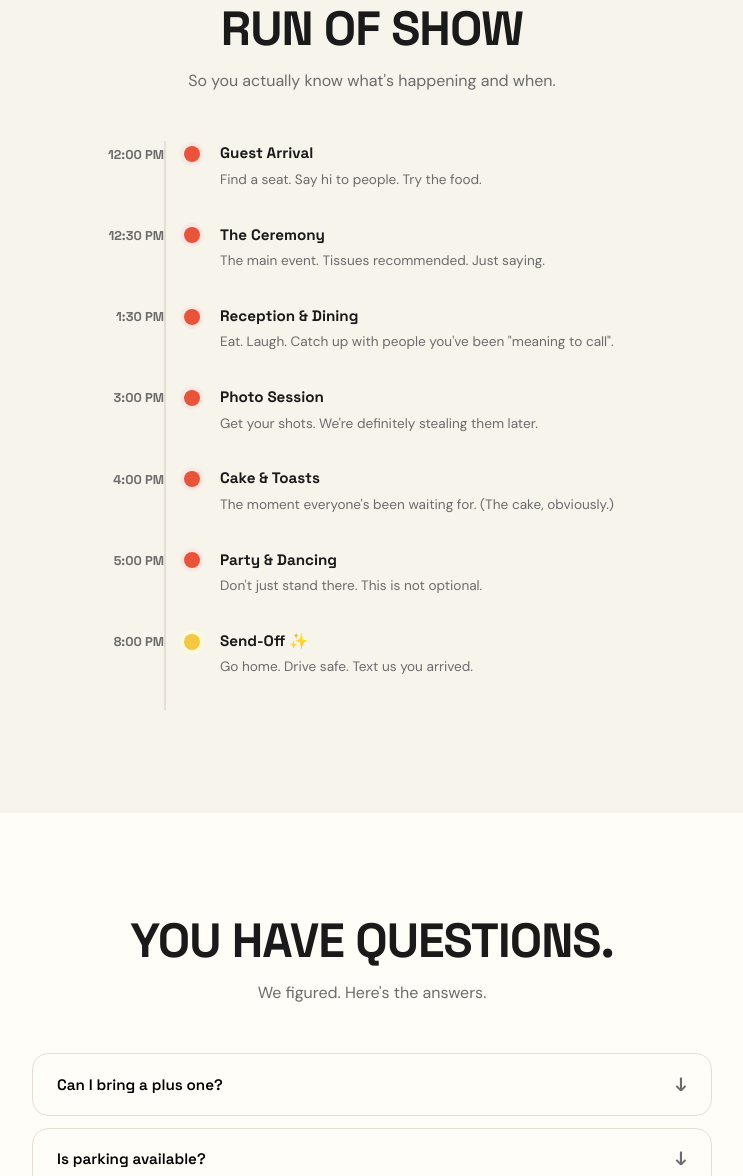
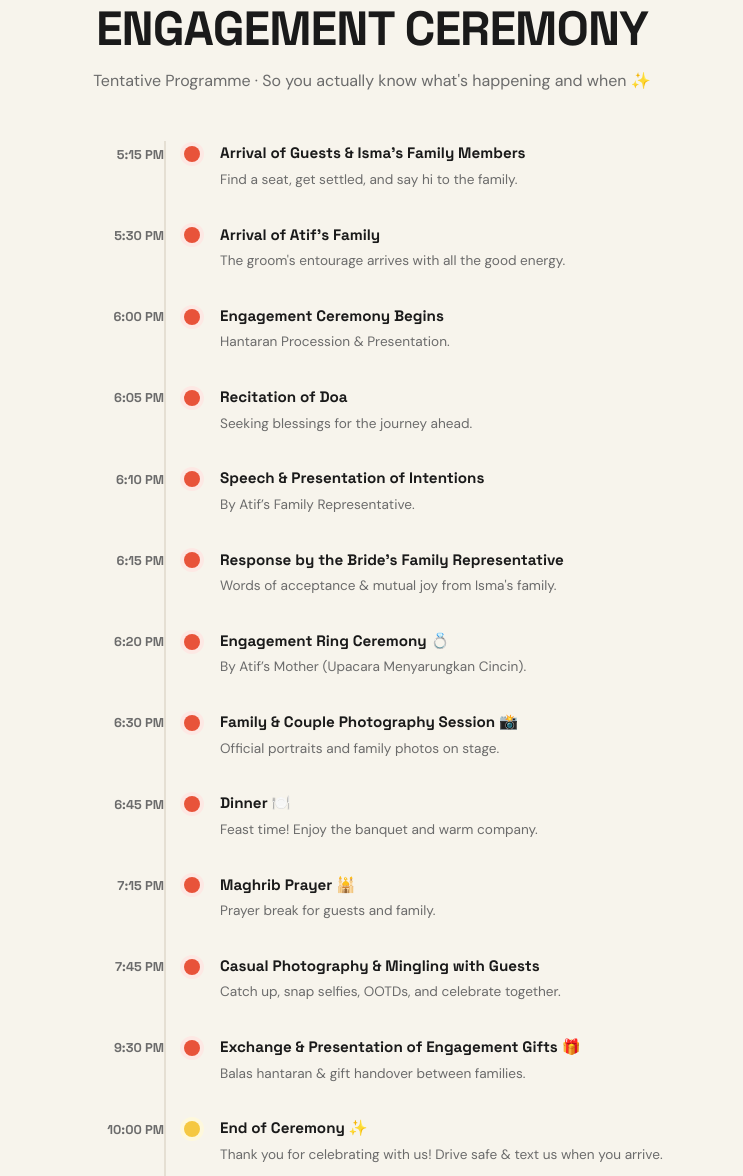
Before and after one commit to Tengshoo/Wedding-RSVP-GENZ, a plain HTML site: page index.html in a window 1280 px wide. Shown: the part 8398-9574 px from the top of the page, without its empty margins (268-1011 px from the left). Drawn offline with Linux system fonts and the light colour scheme; no server answers.

Commit message:
feat(programme): update run of show with official engagement ceremony schedule

```diff
--- a/index.html
+++ b/index.html
@@ -30,7 +30,7 @@
     href="https://fonts.googleapis.com/css2?family=Space+Grotesk:wght@300;400;500;600;700&family=DM+Sans:ital,wght@0,300;0,400;0,500;0,600;1,400&family=Caveat:wght@400;500;600;700&family=Instrument+Serif:ital@0;1&display=swap"
     rel="stylesheet" />
 
-  <link rel="stylesheet" href="style.css?v=2.4" />
+  <link rel="stylesheet" href="style.css?v=2.5" />
 </head>
 
 <body>
@@ -149,14 +149,16 @@
           <div class="scrapbook">
             <div class="polaroid polaroid--main" id="mainPolaroid">
               <div class="polaroid-img-wrap">
-                <img src="assets/images/hero-couple.jpg" alt="Muhammad Atif & Ismasari" class="polaroid-img" loading="eager" />
+                <img src="assets/images/hero-couple.jpg" alt="Muhammad Atif & Ismasari" class="polaroid-img"
+                  loading="eager" />
               </div>
               <p class="polaroid-caption">literally us ✨</p>
             </div>
 
             <div class="polaroid polaroid--secondary">
               <div class="polaroid-img-wrap">
-                <img src="assets/images/ring-polaroid.jpg" alt="The Engagement Ring" class="polaroid-img" loading="eager" />
+                <img src="assets/images/ring-polaroid.jpg" alt="The Engagement Ring" class="polaroid-img"
+                  loading="eager" />
               </div>
               <p class="polaroid-caption">finally. 💍</p>
             </div>
@@ -320,7 +322,8 @@
               <!-- STEP 3 -->
               <div class="rsvp-step" id="step3" aria-hidden="true" role="group" aria-label="Step 3: Wishes and song">
                 <h3 class="rsvp-step-title">Leave us your wishes 💌</h3>
-                <p class="rsvp-step-hint" id="step3Hint">We read every single one. Messages will appear on the wall below! ✨</p>
+                <p class="rsvp-step-hint" id="step3Hint">We read every single one. Messages will appear on the wall
+                  below! ✨</p>
 
                 <div class="form-group">
                   <label class="form-label">Vibe Check</label>
@@ -533,7 +536,8 @@
         <div class="couple-grid">
           <div class="profile-card reveal-up" data-person="atif">
             <div class="profile-photo-wrap">
-              <img src="assets/images/atif.jpg" alt="Muhammad Atif - Professional Overthinker" class="profile-photo-img" loading="lazy" />
+              <img src="assets/images/atif.jpg" alt="Muhammad Atif - Professional Overthinker" class="profile-photo-img"
+                loading="lazy" />
               <div class="profile-sticker profile-sticker--1" aria-hidden="true">🚗</div>
               <div class="profile-sticker profile-sticker--2" aria-hidden="true">⚙️</div>
             </div>
@@ -558,7 +562,8 @@
 
           <div class="profile-card reveal-up" data-person="isma">
             <div class="profile-photo-wrap">
-              <img src="assets/images/isma.jpg" alt="Ismasari - CEO of Being Right" class="profile-photo-img" loading="lazy" />
+              <img src="assets/images/isma.jpg" alt="Ismasari - CEO of Being Right" class="profile-photo-img"
+                loading="lazy" />
               <div class="profile-sticker profile-sticker--1" aria-hidden="true">👑</div>
               <div class="profile-sticker profile-sticker--2" aria-hidden="true">✨</div>
             </div>
@@ -591,28 +596,34 @@
         <div class="gallery reveal-up">
           <!-- EDITABLE: Replace placeholders with actual images -->
           <div class="gallery-item gallery-item--large" tabindex="0" aria-label="Photo: caught in 4K">
-            <img src="assets/images/gallery-1.jpg" alt="caught in 4K - Atif and Isma selfie" class="gallery-img" loading="lazy" />
+            <img src="assets/images/gallery-1.jpg" alt="caught in 4K - Atif and Isma selfie" class="gallery-img"
+              loading="lazy" />
             <div class="gallery-caption">caught in 4K</div>
           </div>
           <div class="gallery-item" tabindex="0" aria-label="Photo: before the wedding planning stress">
-            <img src="assets/images/gallery-2.jpg" alt="before the wedding planning stress - sunset walk" class="gallery-img" loading="lazy" />
+            <img src="assets/images/gallery-2.jpg" alt="before the wedding planning stress - sunset walk"
+              class="gallery-img" loading="lazy" />
             <div class="gallery-caption">before the wedding planning stress</div>
           </div>
           <div class="gallery-item" tabindex="0" aria-label="Photo: she said yes">
-            <img src="assets/images/gallery-3.jpg" alt="she said yes - engagement ring" class="gallery-img" loading="lazy" />
+            <img src="assets/images/gallery-3.jpg" alt="she said yes - engagement ring" class="gallery-img"
+              loading="lazy" />
             <div class="gallery-caption">she said yes 🥹</div>
           </div>
           <div class="gallery-item gallery-item--tall" tabindex="0"
             aria-label="Photo: he had no idea what he was doing">
-            <img src="assets/images/gallery-4.jpg" alt="he had no idea what he was doing - playful cooking" class="gallery-img" loading="lazy" />
+            <img src="assets/images/gallery-4.jpg" alt="he had no idea what he was doing - playful cooking"
+              class="gallery-img" loading="lazy" />
             <div class="gallery-caption">he had no idea what he was doing</div>
           </div>
           <div class="gallery-item" tabindex="0" aria-label="Photo: certified yap session">
-            <img src="assets/images/gallery-5.jpg" alt="certified yap session - coffee date" class="gallery-img" loading="lazy" />
+            <img src="assets/images/gallery-5.jpg" alt="certified yap session - coffee date" class="gallery-img"
+              loading="lazy" />
             <div class="gallery-caption">certified yap session</div>
           </div>
           <div class="gallery-item" tabindex="0" aria-label="Photo: us every weekend">
-            <img src="assets/images/gallery-6.jpg" alt="us every weekend honestly - cozy boba couch moment" class="gallery-img" loading="lazy" />
+            <img src="assets/images/gallery-6.jpg" alt="us every weekend honestly - cozy boba couch moment"
+              class="gallery-img" loading="lazy" />
             <div class="gallery-caption">us every weekend honestly</div>
           </div>
         </div>
@@ -625,7 +636,8 @@
         <div class="soundtrack-card">
           <div class="soundtrack-badge">
             <svg class="spotify-logo" width="18" height="18" viewBox="0 0 24 24" fill="#1DB954" aria-hidden="true">
-              <path d="M12 0C5.4 0 0 5.4 0 12s5.4 12 12 12 12-5.4 12-12S18.66 0 12 0zm5.521 17.34c-.24.359-.66.48-1.021.24-2.82-1.74-6.36-2.101-10.561-1.141-.418.122-.779-.179-.899-.539-.12-.421.18-.78.54-.9 4.56-1.021 8.52-.6 11.64 1.32.42.18.479.659.301 1.02zm1.44-3.3c-.301.42-.841.6-1.262.3-3.239-1.98-8.159-2.58-11.939-1.38-.479.12-1.02-.12-1.14-.6-.12-.48.12-1.021.6-1.141C9.6 9.9 15 10.561 18.72 12.84c.361.181.54.78.241 1.2zm.12-3.36C15.24 8.4 8.82 8.16 5.16 9.301c-.6.179-1.2-.181-1.38-.721-.18-.601.18-1.2.72-1.381 4.26-1.26 11.28-1.02 15.721 1.621.539.3.719 1.02.419 1.56-.299.421-1.02.599-1.559.3z"/>
+              <path
+                d="M12 0C5.4 0 0 5.4 0 12s5.4 12 12 12 12-5.4 12-12S18.66 0 12 0zm5.521 17.34c-.24.359-.66.48-1.021.24-2.82-1.74-6.36-2.101-10.561-1.141-.418.122-.779-.179-.899-.539-.12-.421.18-.78.54-.9 4.56-1.021 8.52-.6 11.64 1.32.42.18.479.659.301 1.02zm1.44-3.3c-.301.42-.841.6-1.262.3-3.239-1.98-8.159-2.58-11.939-1.38-.479.12-1.02-.12-1.14-.6-.12-.48.12-1.021.6-1.141C9.6 9.9 15 10.561 18.72 12.84c.361.181.54.78.241 1.2zm.12-3.36C15.24 8.4 8.82 8.16 5.16 9.301c-.6.179-1.2-.181-1.38-.721-.18-.601.18-1.2.72-1.381 4.26-1.26 11.28-1.02 15.721 1.621.539.3.719 1.02.419 1.56-.299.421-1.02.599-1.559.3z" />
             </svg>
             <span>OUR WEDDING ANTHEM · TRENDING ON SPOTIFY</span>
           </div>
@@ -634,8 +646,8 @@
           <div class="soundtrack-embed-wrap">
             <iframe style="border-radius:12px; border:none; width:100%; height:152px;"
               src="https://open.spotify.com/embed/track/2plbrEY59IikOBgBGLjaoe?utm_source=generator&theme=0"
-              allow="autoplay; clipboard-write; encrypted-media; fullscreen; picture-in-picture"
-              loading="lazy" title="Spotify: Die With A Smile by Lady Gaga & Bruno Mars"></iframe>
+              allow="autoplay; clipboard-write; encrypted-media; fullscreen; picture-in-picture" loading="lazy"
+              title="Spotify: Die With A Smile by Lady Gaga & Bruno Mars"></iframe>
           </div>
         </div>
       </div>
@@ -725,59 +737,125 @@
     <section class="event-timeline" id="event-timeline" aria-labelledby="eventTimelineHeading">
       <div class="container">
         <div class="section-header reveal-up">
-          <h2 class="section-heading" id="eventTimelineHeading">RUN OF SHOW</h2>
-          <p class="section-sub">So you actually know what's happening and when.</p>
+          <h2 class="section-heading" id="eventTimelineHeading">ENGAGEMENT CEREMONY</h2>
+          <p class="section-sub">Tentative Programme · So you actually know what's happening and when ✨</p>
         </div>
 
         <div class="event-timeline-list" role="list">
-          <!-- EDITABLE -->
           <div class="event-timeline-item reveal-up" role="listitem">
-            <div class="et-time">12:00 PM</div>
+            <div class="et-time">5:15 PM</div>
             <div class="et-dot" aria-hidden="true"></div>
-            <div class="et-event"><strong>Guest Arrival</strong>
-              <p>Find a seat. Say hi to people. Try the food.</p>
+            <div class="et-event">
+              <strong>Arrival of Guests &amp; Isma’s Family Members</strong>
+              <p>Find a seat, get settled, and say hi to the family.</p>
             </div>
           </div>
+
           <div class="event-timeline-item reveal-up" role="listitem">
-            <div class="et-time">12:30 PM</div>
+            <div class="et-time">5:30 PM</div>
             <div class="et-dot" aria-hidden="true"></div>
-            <div class="et-event"><strong>The Ceremony</strong>
-              <p>The main event. Tissues recommended. Just saying.</p>
+            <div class="et-event">
+              <strong>Arrival of Atif’s Family</strong>
+              <p>The groom's entourage arrives with all the good energy.</p>
             </div>
           </div>
+
           <div class="event-timeline-item reveal-up" role="listitem">
-            <div class="et-time">1:30 PM</div>
+            <div class="et-time">6:00 PM</div>
             <div class="et-dot" aria-hidden="true"></div>
-            <div class="et-event"><strong>Reception &amp; Dining</strong>
-              <p>Eat. Laugh. Catch up with people you've been "meaning to call".</p>
+            <div class="et-event">
+              <strong>Engagement Ceremony Begins</strong>
+              <p>Hantaran Procession &amp; Presentation.</p>
             </div>
           </div>
+
           <div class="event-timeline-item reveal-up" role="listitem">
-            <div class="et-time">3:00 PM</div>
+            <div class="et-time">6:05 PM</div>
             <div class="et-dot" aria-hidden="true"></div>
-            <div class="et-event"><strong>Photo Session</strong>
-              <p>Get your shots. We're definitely stealing them later.</p>
+            <div class="et-event">
+              <strong>Recitation of Doa</strong>
+              <p>Seeking blessings for the journey ahead.</p>
             </div>
           </div>
+
           <div class="event-timeline-item reveal-up" role="listitem">
-            <div class="et-time">4:00 PM</div>
+            <div class="et-time">6:10 PM</div>
             <div class="et-dot" aria-hidden="true"></div>
-            <div class="et-event"><strong>Cake &amp; Toasts</strong>
-              <p>The moment everyone's been waiting for. (The cake, obviously.)</p>
+            <div class="et-event">
+              <strong>Speech &amp; Presentation of Intentions</strong>
+              <p>By Atif’s Family Representative.</p>
             </div>
           </div>
+
           <div class="event-timeline-item reveal-up" role="listitem">
-            <div class="et-time">5:00 PM</div>
+            <div class="et-time">6:15 PM</div>
             <div class="et-dot" aria-hidden="true"></div>
-            <div class="et-event"><strong>Party &amp; Dancing</strong>
-              <p>Don't just stand there. This is not optional.</p>
+            <div class="et-event">
+              <strong>Response by the Bride’s Family Representative</strong>
+              <p>Words of acceptance &amp; mutual joy from Isma's family.</p>
             </div>
           </div>
+
           <div class="event-timeline-item reveal-up" role="listitem">
-            <div class="et-time">8:00 PM</div>
+            <div class="et-time">6:20 PM</div>
+            <div class="et-dot" aria-hidden="true"></div>
+            <div class="et-event">
+              <strong>Engagement Ring Ceremony 💍</strong>
+              <p>By Atif’s Mother (Upacara Menyarungkan Cincin).</p>
+            </div>
+          </div>
+
+          <div class="event-timeline-item reveal-up" role="listitem">
+            <div class="et-time">6:30 PM</div>
+            <div class="et-dot" aria-hidden="true"></div>
+            <div class="et-event">
+              <strong>Family &amp; Couple Photography Session 📸</strong>
+              <p>Official portraits and family photos on stage.</p>
+            </div>
+          </div>
+
+          <div class="event-timeline-item reveal-up" role="listitem">
+            <div class="et-time">6:45 PM</div>
+            <div class="et-dot" aria-hidden="true"></div>
+            <div class="et-event">
+              <strong>Dinner 🍽️</strong>
+              <p>Feast time! Enjoy the banquet and warm company.</p>
+            </div>
+          </div>
+
+          <div class="event-timeline-item reveal-up" role="listitem">
+            <div class="et-time">7:15 PM</div>
+            <div class="et-dot" aria-hidden="true"></div>
+            <div class="et-event">
+              <strong>Maghrib Prayer 🕌</strong>
+              <p>Prayer break for guests and family.</p>
+            </div>
+          </div>
+
+          <div class="event-timeline-item reveal-up" role="listitem">
+            <div class="et-time">7:45 PM</div>
+            <div class="et-dot" aria-hidden="true"></div>
+            <div class="et-event">
+              <strong>Casual Photography &amp; Mingling with Guests</strong>
+              <p>Catch up, snap selfies, OOTDs, and celebrate together.</p>
+            </div>
+          </div>
+
+          <div class="event-timeline-item reveal-up" role="listitem">
+            <div class="et-time">9:30 PM</div>
+            <div class="et-dot" aria-hidden="true"></div>
+            <div class="et-event">
+              <strong>Exchange &amp; Presentation of Engagement Gifts 🎁</strong>
+              <p>Balas hantaran &amp; gift handover between families.</p>
+            </div>
+          </div>
+
+          <div class="event-timeline-item reveal-up" role="listitem">
+            <div class="et-time">10:00 PM</div>
             <div class="et-dot et-dot--end" aria-hidden="true"></div>
-            <div class="et-event"><strong>Send-Off ✨</strong>
-              <p>Go home. Drive safe. Text us you arrived.</p>
+            <div class="et-event">
+              <strong>End of Ceremony ✨</strong>
+              <p>Thank you for celebrating with us! Drive safe &amp; text us when you arrive.</p>
             </div>
           </div>
         </div>
@@ -820,8 +898,8 @@
             <button class="faq-question" aria-expanded="false" aria-controls="faq-a4" id="faq-q4">
               What time should I arrive? <span class="faq-chevron" aria-hidden="true">↓</span>
             </button>
-            <div class="faq-answer" id="faq-a4" aria-labelledby="faq-q4" hidden><!-- EDITABLE --> Doors open at 12:00
-              PM. The ceremony starts at 12:30 PM sharp. Please do not be late. We will give you the look. 👁️👄👁️
+            <div class="faq-answer" id="faq-a4" aria-labelledby="faq-q4" hidden><!-- EDITABLE --> Guest arrival starts at 5:15
+              PM. The engagement ceremony begins at 6:00 PM sharp. Please do not be late. We will give you the look. 👁️👄👁️
             </div>
           </div>
           <div class="faq-item" role="listitem">
@@ -857,21 +935,24 @@
           <div class="meme-card reveal-up" aria-label="Meme: planning a wedding">
             <p class="meme-top-text">Us trying to plan a wedding:</p>
             <div class="meme-img-wrap" aria-hidden="true">
-              <img src="assets/images/meme-1.jpg" alt="Wedding planning: This is fine meme" class="meme-img" loading="lazy" />
+              <img src="assets/images/meme-1.jpg" alt="Wedding planning: This is fine meme" class="meme-img"
+                loading="lazy" />
             </div>
             <p class="meme-bottom-text">"This is fine."</p>
           </div>
           <div class="meme-card reveal-up" aria-label="Meme: 5 minutes later">
             <p class="meme-top-text">Also us 5 minutes later:</p>
             <div class="meme-img-wrap" aria-hidden="true">
-              <img src="assets/images/meme-2.jpg" alt="Wedding planning: Everything is on fire meme" class="meme-img" loading="lazy" />
+              <img src="assets/images/meme-2.jpg" alt="Wedding planning: Everything is on fire meme" class="meme-img"
+                loading="lazy" />
             </div>
             <p class="meme-bottom-text">"Everything is on fire."</p>
           </div>
           <div class="meme-card reveal-up" aria-label="Meme: RSVP YES">
             <p class="meme-top-text">When someone RSVPs YES:</p>
             <div class="meme-img-wrap" aria-hidden="true">
-              <img src="assets/images/meme-3.jpg" alt="When someone RSVPs YES celebration meme" class="meme-img" loading="lazy" />
+              <img src="assets/images/meme-3.jpg" alt="When someone RSVPs YES celebration meme" class="meme-img"
+                loading="lazy" />
             </div>
             <p class="meme-bottom-text">"We love you. We see you."</p>
           </div>
@@ -943,7 +1024,7 @@
   <!-- Firebase App & Firestore (v10 Compat) -->
   <script src="https://www.gstatic.com/firebasejs/10.12.0/firebase-app-compat.js"></script>
   <script src="https://www.gstatic.com/firebasejs/10.12.0/firebase-firestore-compat.js"></script>
-  <script src="script.js?v=2.4"></script>
+  <script src="script.js?v=2.5"></script>
 </body>
 
 </html>
--- a/script.js
+++ b/script.js
@@ -3,10 +3,10 @@ const weddingConfig = {
   groom: "Muhammad Atif",
   bride: "Ismasari",
   // EDITABLE: Set your actual wedding date/time (ISO 8601)
-  date: "2025-06-15T12:00:00",
+  date: "2025-06-15T17:15:00",
   // EDITABLE: Display-format date string
   dateDisplay: "15 June 2025",
-  timeDisplay: "12:00 PM — 8:00 PM",
+  timeDisplay: "5:15 PM — 10:00 PM",
   // EDITABLE: Venue details
   venue: "The Grand Ballroom",
   address: "123 Wedding Lane, Kuala Lumpur, Malaysia",
```
